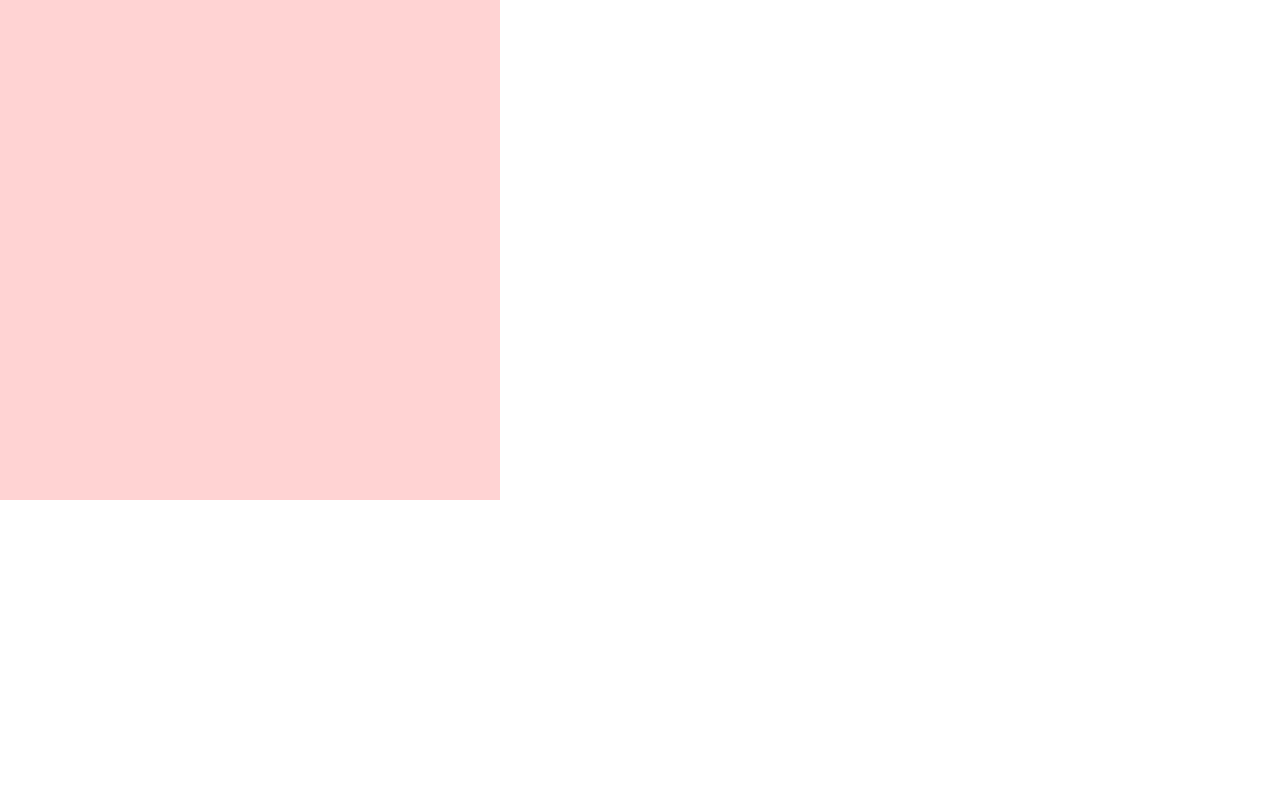
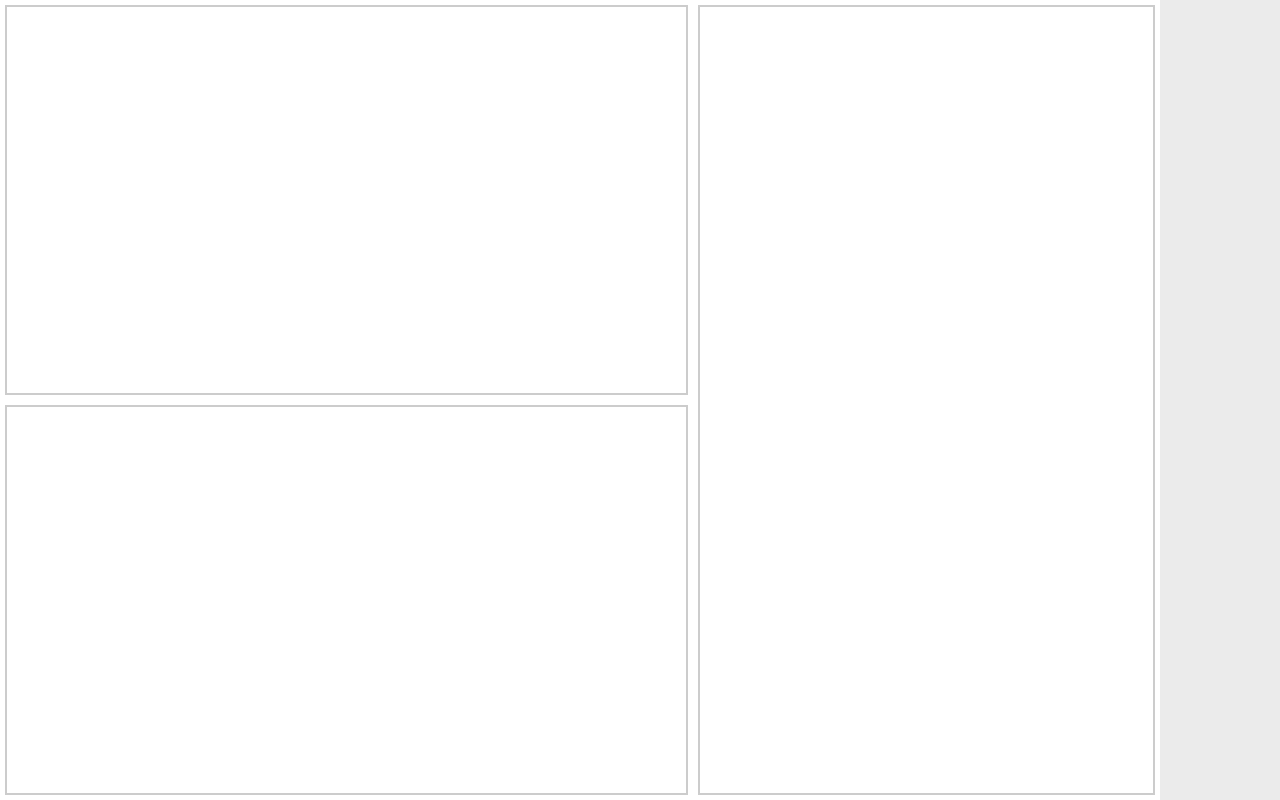
Before and after one commit to gotthit/DynamicConvexHull, a plain HTML site: page DynamicConvexHullD3JSVisualization/Index.html in a window 1280 px wide. Drawn offline with nearby package versions, Linux system fonts and the light colour scheme.

Commit message:
added a little bit of styles

```diff
--- a/DynamicConvexHullD3JSVisualization/Index.html
+++ b/DynamicConvexHullD3JSVisualization/Index.html
@@ -16,28 +16,29 @@
 
 <body>
 
-    <div class="body">
+    <div class="content">
         <header>
 
         </header>
 
         <div class="main">
 
-
-            <canvas id="canvas" width="500" height="500"></canvas>
-
+            <!--<canvas id="canvas" width="500" height="500" style="border:1px solid"></canvas>-->
 
             <div class="control-panel">
 
-            </div>
-            <div class="treap-visualization">
 
             </div>
-            <div class="red-black-tree-visualization">
+            <div class="convex-hull-visualization-part">
 
             </div>
-            <div class="convex-hull-visualization">
+            <div class="trees-part">
+                <div class="treap-visualization-part">
 
+                </div>
+                <div class="red-black-tree-visualization-part">
+
+                </div>
             </div>
         </div>
 
--- a/DynamicConvexHullD3JSVisualization/Scripts/Logic.js
+++ b/DynamicConvexHullD3JSVisualization/Scripts/Logic.js
@@ -6,7 +6,6 @@ $(document).ready(function () {
     let all_points = [];
 
     $("#canvas").on("click", function(e) {
-
         let to_add = new Point(e.pageX, -e.pageY);
         let found = false;
 
@@ -29,7 +28,6 @@ $(document).ready(function () {
 
         //alert("add " + (e.pageX ) +" "+ (-e.pageY ));
 
-
         let canvas = document.getElementById("canvas");
         let ctx = canvas.getContext("2d");
         ctx.clearRect(0, 0, 500, 500);
@@ -50,4 +48,7 @@ $(document).ready(function () {
         });
     });
 
+
+
+
  });
--- a/DynamicConvexHullD3JSVisualization/Styles/Style.scss
+++ b/DynamicConvexHullD3JSVisualization/Styles/Style.scss
@@ -1,7 +1,91 @@
-.body {
+html {
+    height: 100%;
+}
+
+body {
+    height: 100%;
+
     font-family: 'Open Sans', sans-serif;
 }
 
-#canvas {
-    background-color: rgba(255, 0, 0, 0.171);
+.content {
+    height: 100%;
 }
+
+$control-panel-size: 120px;
+
+$neutral-backbround-color: rgb(235, 235, 235);
+$border-color: rgb(204, 204, 204);
+
+$border-width: 2px;
+
+.main {
+    //#canvas {
+    //    background-color: rgba(255, 0, 0, 0.171);
+    //}
+
+
+    height: 100%;
+    display: flex;
+
+    @media (orientation: landscape) {
+        flex-direction: row-reverse;
+    }
+
+    @media (orientation: portrait) {
+        flex-direction: column-reverse;
+    }
+
+    .control-panel {
+        flex-shrink: 0;
+
+        background-color: $neutral-backbround-color;
+
+        @media (orientation: landscape) {
+            width: $control-panel-size;
+        }
+
+        @media (orientation: portrait) {
+            height: $control-panel-size;
+        }
+
+    }
+
+    .convex-hull-visualization-part {
+        flex-grow: 4;
+        margin: 5px;
+
+        border-width: $border-width;
+        border-color: $border-color;
+        border-style: solid;
+
+    }
+
+    .trees-part {
+        flex-grow: 6;
+        flex-direction: column;
+        display: flex;
+
+        @media (orientation: portrait) {
+            flex-direction: row;
+        }
+
+        .treap-visualization-part {
+            flex-grow: 1;
+            margin: 5px;
+
+            border-width: $border-width;
+            border-color: $border-color;
+            border-style: solid;
+        }
+
+        .red-black-tree-visualization-part {
+            flex-grow: 1;
+            margin: 5px;
+
+            border-width: $border-width;
+            border-color: $border-color;
+            border-style: solid;
+        }
+    }
+}
```
Also changed, not shown: DynamicConvexHullD3JSVisualization/Styles/Style.css, 1 other file.
